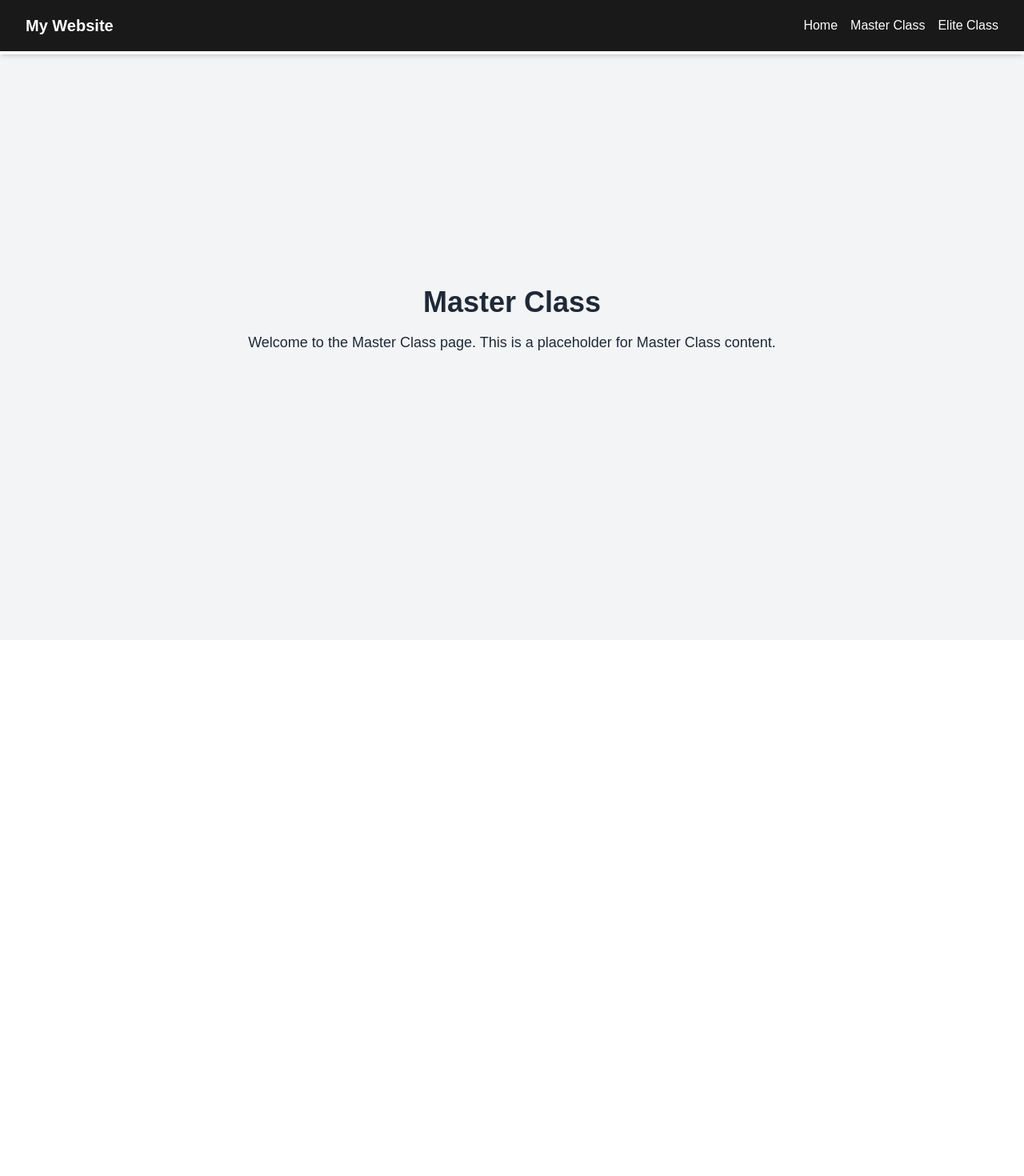
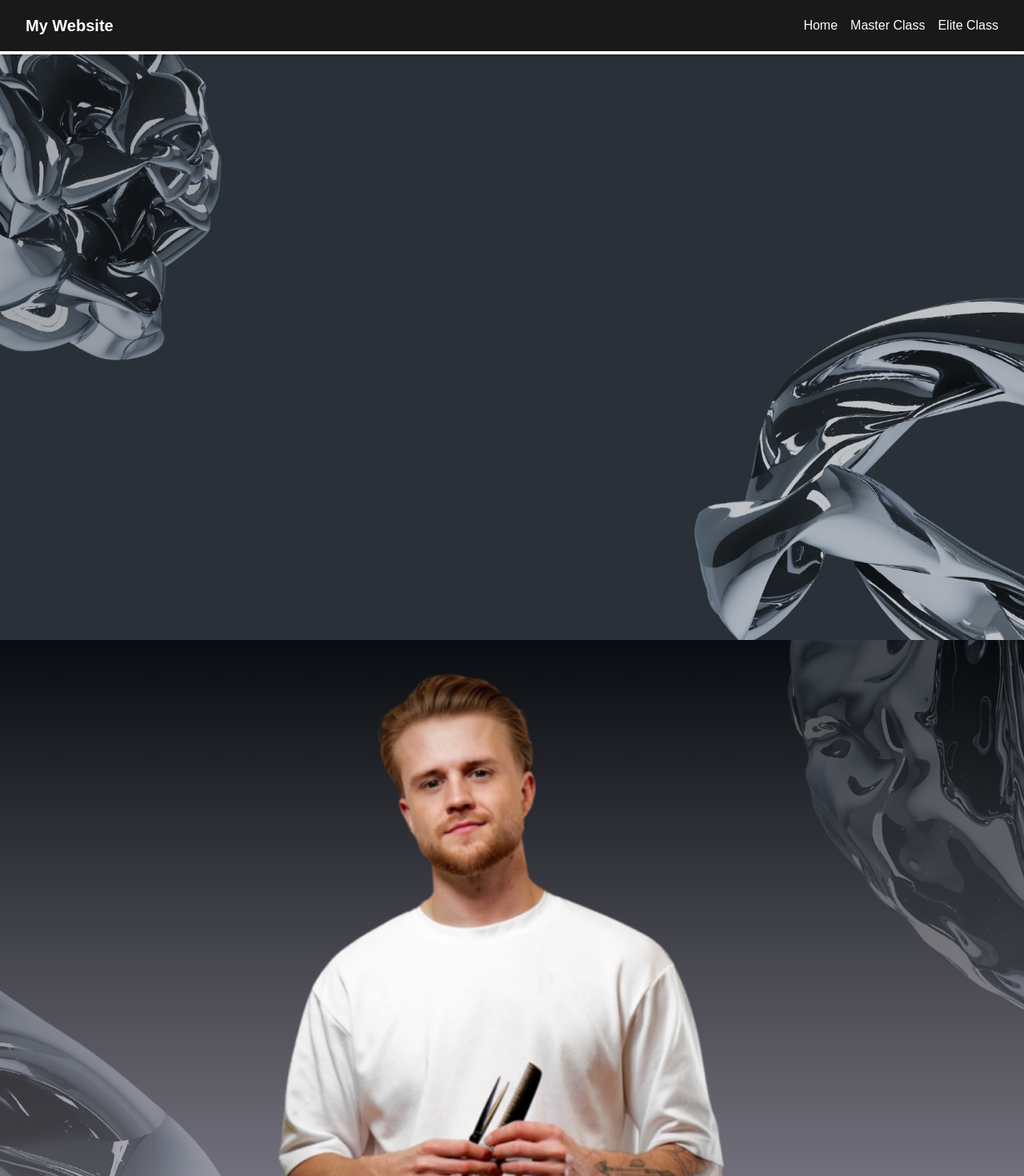
Before and after one commit to kudama343/barberexpoph_24, a Next.js app: page /masterclass in a window 1280 px wide. Shown: the top 1470 px of the page at 80% size. Before the commit the page ends 800 px from the top, so only its background shows below. Built offline with nearby package versions, Linux system fonts and the light colour scheme.

Commit message:
Master Class template added

```diff
--- a/app/masterclass/page.tsx
+++ b/app/masterclass/page.tsx
@@ -1,19 +1,31 @@
 'use client';
 
 import NavigationBar from '../NavigationBar';
+import Image from 'next/image';
 
 const MasterClassPage: React.FC = () => {
   return (
     <div>
       <NavigationBar />
-      <main className="min-h-screen flex flex-col items-center justify-center bg-gray-100 text-gray-800">
-        <h1 className="text-4xl font-bold mb-4">Master Class</h1>
-        <p className="text-lg">
-          Welcome to the Master Class page. This is a placeholder for Master Class content.
-        </p>
-      </main>
+
+      {/* 1st BG Section */}
+      <div className="min-h-screen bg-cover bg-center bg-[url('/images/Homepage2.png')] sm:bg-[url('/images/Homepage1.png')] flex flex-col items-center justify-center px-4 sm:px-8">
+
+      </div>
+
+       {/* 2nd BG Section */}
+      <div className="min-h-screen bg-cover bg-center bg-[url('/images/Homepage4.png')] sm:bg-[url('/images/Homepage3.png')] flex items-center justify-center px-4 sm:px-8">
+
+      </div>
+
+
     </div>
+
+
+
+
   );
 };
 
+
 export default MasterClassPage;
```
